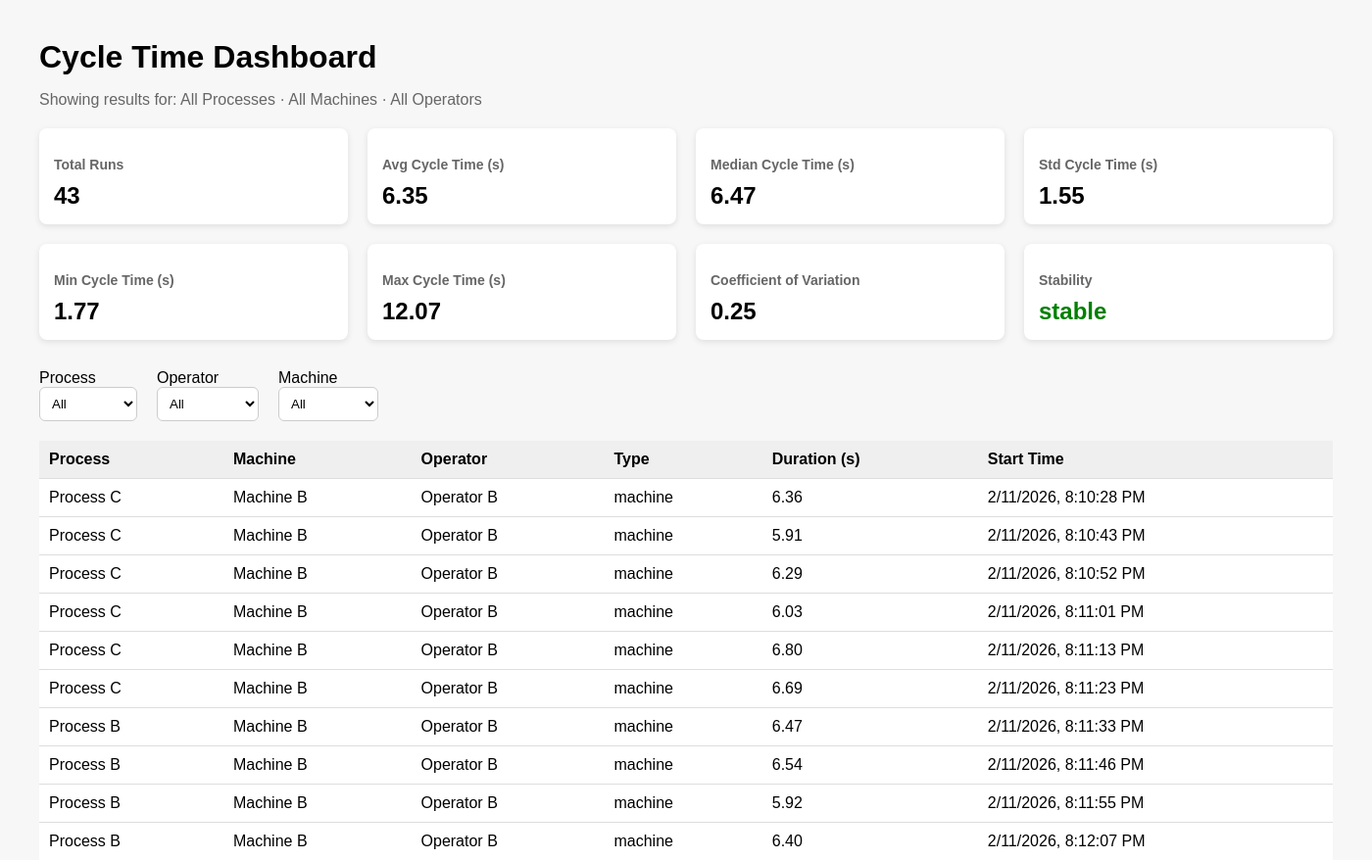
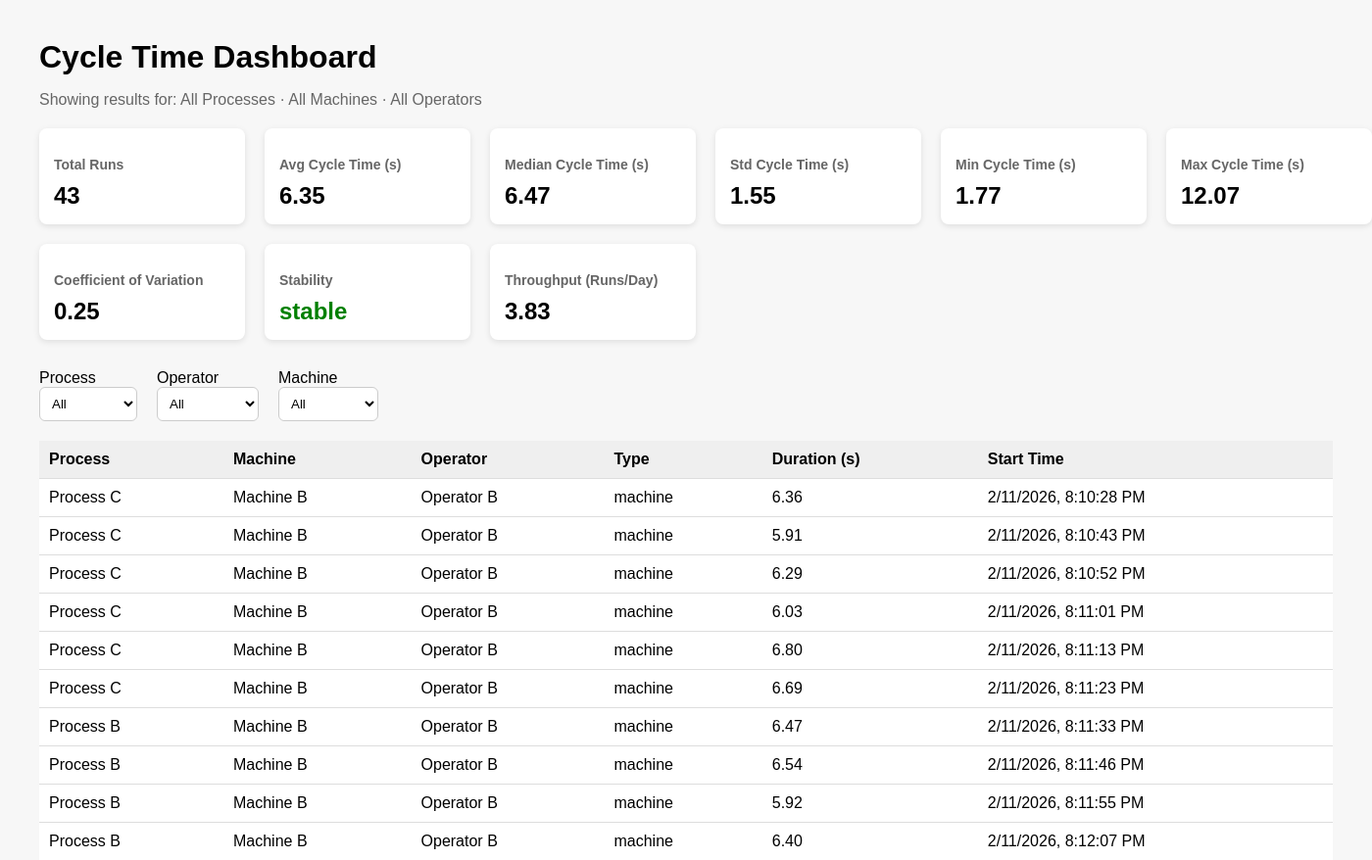
Before and after one commit to casslee1351/Flask-Apps, a Flask app: page /dashboard in a window 1400 px wide. Shown: the top 878 px of the page at 98% size. Run offline with Flask 3, Linux system fonts and the light colour scheme.

Commit message:
adding throughput to dash

```diff
--- a/kitsu_app/kitsu_app.py
+++ b/kitsu_app/kitsu_app.py
@@ -5,6 +5,7 @@ from models.timer_run import db, TimerRun
 from metrics.cycle_time import median_cycle_time, std_cycle_time, coefficient_of_variation
 from metrics.variability import stability_class
 from models.metrics import aggregate_cycle_times
+from metrics.throughput import throughput_per_day
 
 
 app = Flask(__name__)
@@ -181,6 +182,8 @@ def dashboard_summary():
     runs = query.all()
     durations = [r.duration for r in runs]
 
+    throughput = throughput_per_day([r.to_dict() for r in runs])
+
     if not durations:
         return jsonify({
             "total_runs": 0,
@@ -190,7 +193,8 @@ def dashboard_summary():
             "min_duration": 0,
             "max_duration": 0,
             "coefficient_of_variation": 0,
-            "stability_class": "N/A"
+            "stability_class": "N/A",
+            "throughput_per_day": throughput or 0
         })
 
 
@@ -214,7 +218,8 @@ def dashboard_summary():
         "min_duration": min(durations),
         "max_duration": max(durations),
         "coefficient_of_variation": coefficient_of_variation(runs),
-        "stability_class": stability_class(coefficient_of_variation(runs))
+        "stability_class": stability_class(coefficient_of_variation(runs)),
+        "throughput_per_day": round(throughput, 2) if throughput else 0
     })
 
 
--- a/kitsu_app/templates/dashboard.html
+++ b/kitsu_app/templates/dashboard.html
@@ -15,7 +15,7 @@
         }
         .summary {
             display: grid;
-            grid-template-columns: repeat(4, 1fr);
+            grid-template-columns: repeat(6, 1fr);
             gap: 20px;
             margin-bottom: 30px;
         }
@@ -113,10 +113,16 @@
         <h3>Coefficient of Variation</h3>
         <div id="coefficientOfVariation">—</div>
     </div>
+
     <div class="card">
-    <h3>Stability</h3>
-    <div id="stabilityClass">—</div>
-</div>
+        <h3>Stability</h3>
+        <div id="stabilityClass">—</div>
+    </div>
+
+    <div class="card">
+        <h3>Throughput (Runs/Day)</h3>
+        <div id="throughputMetric">—</div>
+    </div>
 
 </div>
 
@@ -229,6 +235,7 @@ async function loadSummary() {
     document.getElementById("maxDuration").textContent = summary.max_duration.toFixed(2);
     document.getElementById("coefficientOfVariation").textContent = summary.coefficient_of_variation.toFixed(2);
     document.getElementById("stabilityClass").textContent = summary.stability_class;
+    document.getElementById("throughputMetric").textContent = summary.throughput_per_day.toFixed(2);
 
     const stabilityEl = document.getElementById("stabilityClass");
     stabilityEl.textContent = summary.stability_class;
```
